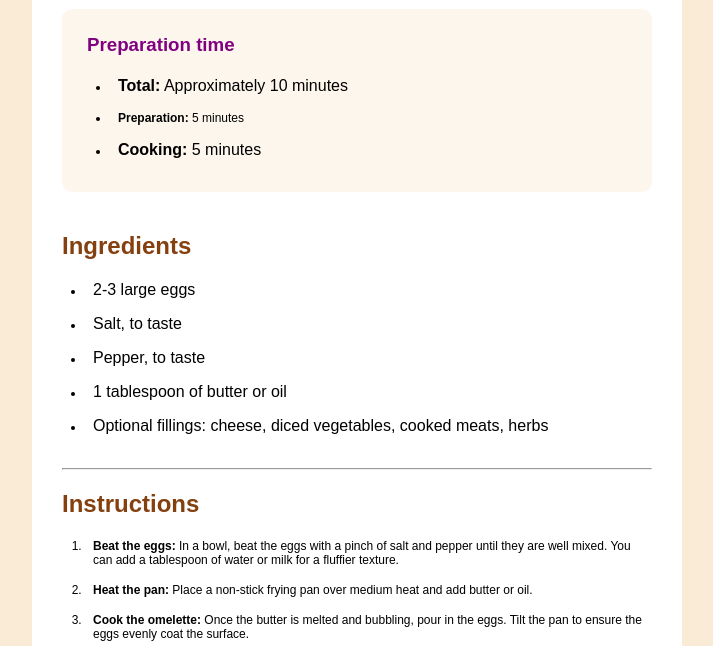
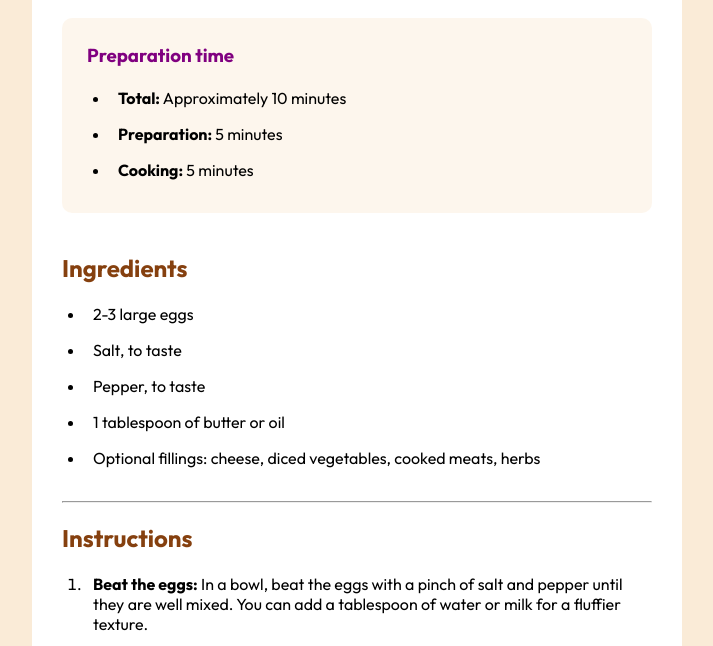
Before and after one commit to Iago-on-github/front-endMentor_project-receita, a plain HTML site: page index.html in a window 1280 px wide. Shown: the part 540-1186 px from the top of the page, without its empty margins (283-996 px from the left). Drawn offline with Linux system fonts and the light colour scheme.

Commit message:
pequenas mudanças no projeto

```diff
--- a/index.html
+++ b/index.html
@@ -1,12 +1,12 @@
 <!DOCTYPE html>
-<html lang="en">
+<html lang="pt-br">
 <head>
   <meta charset="UTF-8">
   <meta name="viewport" content="width=device-width, initial-scale=1.0">
   <link rel="icon" type="image/png" sizes="32x32" href="./assets/images/favicon-32x32.png">
   <title>Frontend Mentor | Recipe page</title>
   <link rel="stylesheet" href="style.css">
-
+  <link rel="stylesheet" href="mobile-page.css">
   <style>
     .attribution { font-size: 11px; text-align: center; }
     .attribution a { color: hsl(228, 45%, 44%); }
--- a/style.css
+++ b/style.css
@@ -1,10 +1,12 @@
 @charset "UTF-8";
+
+@import url('https://fonts.googleapis.com/css2?family=Outfit:wght@100..900&display=swap');
 
 * {
     padding: 0px;
     margin: 0px;
     box-sizing: border-box;
-    font-family: sans-serif;
+    font-family: "Outfit", sans-serif;
 }
 /*padrões para não repetir código*/
 h2, h3 {
@@ -14,7 +16,7 @@ h2, h3 {
 
 ul li, ol li{
     margin-left: 23px;
-    font-size: 12px;
+    font-size: 16px;
     padding: 8px;
 }
 /*configs gerais*/
@@ -58,7 +60,7 @@ header h1 {
 
 section {
     background-color: white;
-    height: 1550px;
+    height: 1700px;
     width: 650px;
     margin: auto;
     padding: 30px;
```
Also changed, not shown: mobile-page.css (added).
